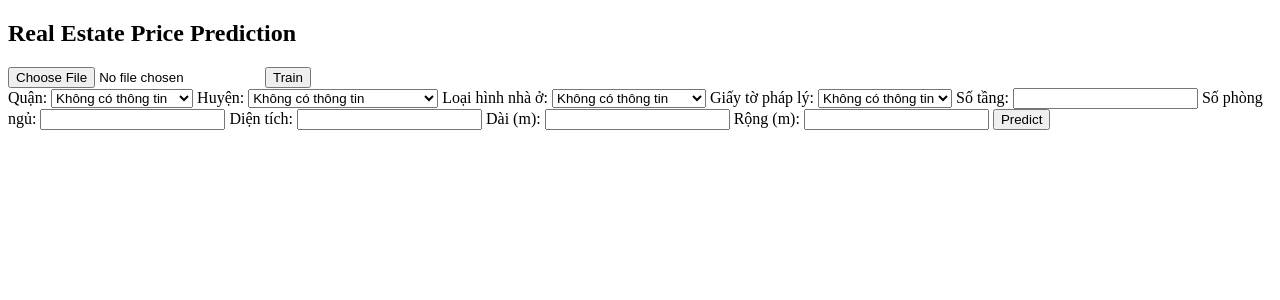
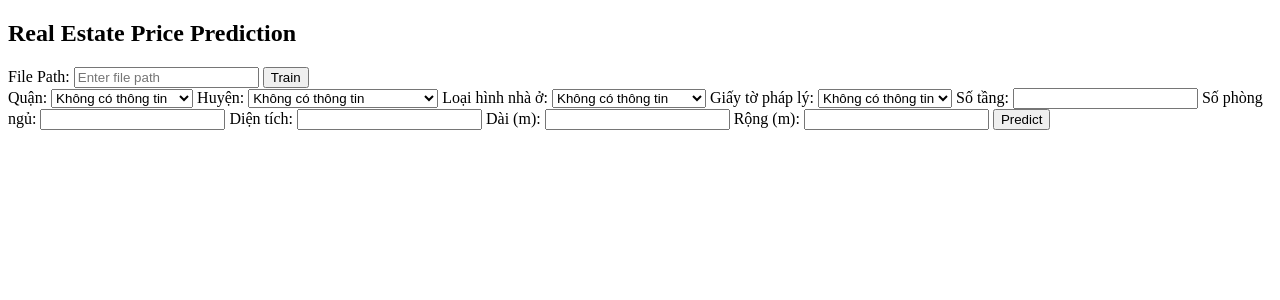
Before and after one commit to hyla167/House-Pricing-Prediction, a Flask app: page / in a window 1280 px wide. Shown: the top 300 px of the page. Run offline with Flask 3, Linux system fonts and the light colour scheme.

Commit message:
fix filename input

```diff
--- a/app.py
+++ b/app.py
@@ -57,15 +57,17 @@ def index():
 def train():
     global dataset, encoders, scaler, original_columns
     try:
-        file = request.files.get("file")
-        if not file:
-            return jsonify({"error": "No file uploaded"})
+        data = request.json  # Receive JSON data
+        file_path = data.get("file_path")
 
-        if file.filename.endswith('.csv'):
-            df = pd.read_csv(file, dtype=str)
-        elif file.filename.endswith('.xlsx') or file.filename.endswith('.xls'):
+        if not file_path:
+            return jsonify({"status": "error", "error": "No file path provided"}), 400
+
+        if file_path.endswith('.csv'):
+            df = pd.read_csv(file_path, dtype=str)
+        elif file_path.endswith('.xlsx') or file_path.endswith('.xls'):
             print("Hello")
-            df = pd.read_excel(file, dtype=str)  # Read Excel file
+            df = pd.read_excel(file_path, dtype=str)  # Read Excel file
             print("DEBUG")
             print(df.head())  # Print first few rows to debug
         # df = pd.read_csv(file, dtype=str)
--- a/templates/index.html
+++ b/templates/index.html
@@ -113,21 +113,24 @@
             });
 
             document.getElementById("train-btn").addEventListener("click", function() {
-                const fileInput = document.getElementById("file-input");
-                if (fileInput.files.length === 0) {
-                    alert("Please select a file to train the model.");
-                    return;
-                }
-                const formData = new FormData();
-                formData.append("file", fileInput.files[0]);
+                const filePath = document.getElementById("file_path").value;
 
                 fetch("/train", {
                     method: "POST",
-                    body: formData
+                    headers: {
+                        "Content-Type": "application/json"
+                    },
+                    body: JSON.stringify({ file_path: filePath })
                 })
                 .then(response => response.json())
-                .then(data => alert("Training successful!"))
-                .catch(error => alert("Error during training: " + error));
+                .then(data => {
+                    if (data.status === "success") {
+                        alert("Training successful!");
+                    } else {
+                        alert("Training failed: " + data.error);
+                    }
+                })
+                .catch(error => console.error("Error:", error));
             });
 
             document.getElementById("predict-form").addEventListener("submit", function(event) {
@@ -187,7 +190,8 @@
 </head>
 <body>
     <h2>Real Estate Price Prediction</h2>
-    <input type="file" id="file-input">
+    <label for="file_path">File Path:</label>
+    <input type="text" id="file_path" placeholder="Enter file path" required>
     <button id="train-btn">Train</button>
 
     <form id="predict-form">
```
